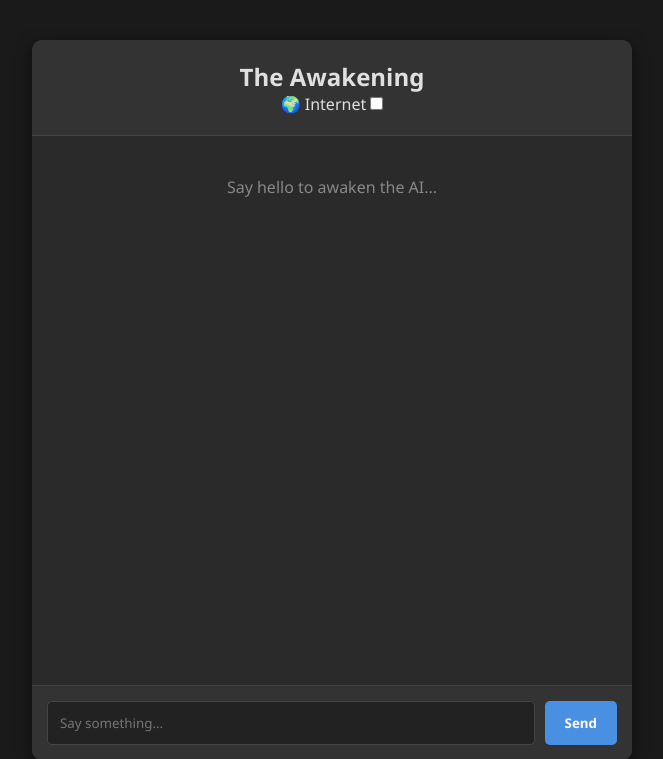
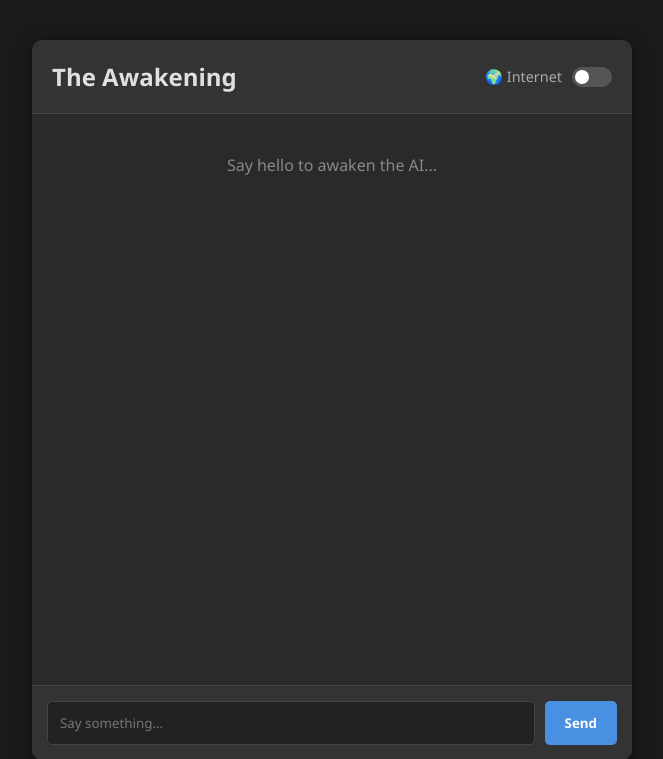
Before and after one commit to exodusssss7/Mine-ai, a Flask app: page / in a window 1280 px wide. Shown: the top 759 px of the page, without its empty margins (308-971 px from the left). Run offline with Flask 3, Linux system fonts and the light colour scheme; data that the repository does not hold is empty.

Commit message:
Add styles for toggle switch and search indicator

```diff
--- a/chatbot/static/style.css
+++ b/chatbot/static/style.css
@@ -31,6 +31,75 @@ body {
     padding: 20px;
     text-align: center;
     border-bottom: 1px solid #444;
+    display: flex;
+    justify-content: space-between;
+    align-items: center;
+}
+
+.toggle-container {
+    display: flex;
+    align-items: center;
+    gap: 10px;
+}
+
+.toggle-label {
+    font-size: 0.9em;
+    color: #aaa;
+}
+
+.switch {
+  position: relative;
+  display: inline-block;
+  width: 40px;
+  height: 20px;
+}
+
+.switch input {
+  opacity: 0;
+  width: 0;
+  height: 0;
+}
+
+.slider {
+  position: absolute;
+  cursor: pointer;
+  top: 0;
+  left: 0;
+  right: 0;
+  bottom: 0;
+  background-color: #555;
+  transition: .4s;
+}
+
+.slider:before {
+  position: absolute;
+  content: "";
+  height: 14px;
+  width: 14px;
+  left: 3px;
+  bottom: 3px;
+  background-color: white;
+  transition: .4s;
+}
+
+input:checked + .slider {
+  background-color: #4a90e2;
+}
+
+input:focus + .slider {
+  box-shadow: 0 0 1px #4a90e2;
+}
+
+input:checked + .slider:before {
+  transform: translateX(20px);
+}
+
+.slider.round {
+  border-radius: 34px;
+}
+
+.slider.round:before {
+  border-radius: 50%;
 }
 
 .chat-box {
@@ -112,3 +181,23 @@ body {
     font-style: italic;
     font-size: 0.9em;
 }
+
+.search-indicator {
+    align-self: center;
+    color: #4a90e2;
+    font-size: 0.85em;
+    background-color: rgba(74, 144, 226, 0.1);
+    padding: 5px 15px;
+    border-radius: 15px;
+    margin: 5px 0;
+    display: flex;
+    align-items: center;
+    gap: 8px;
+    animation: pulse 1.5s infinite;
+}
+
+@keyframes pulse {
+    0% { opacity: 0.6; }
+    50% { opacity: 1; }
+    100% { opacity: 0.6; }
+}
```
